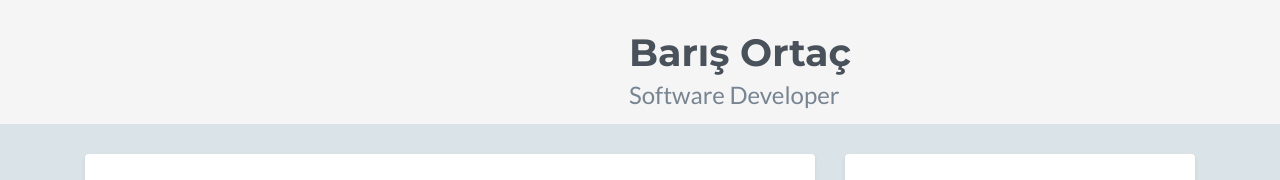
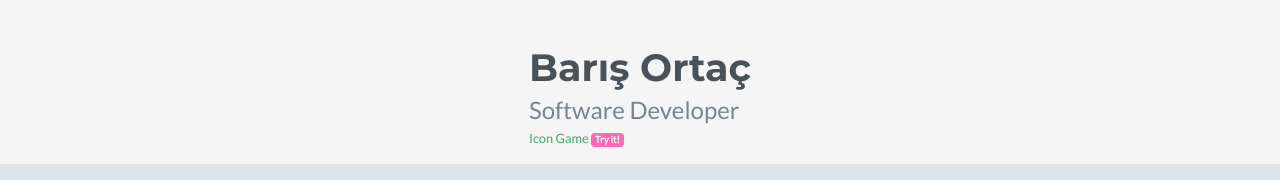
Before and after one commit to barisortac/barisortac.github.io, a plain HTML site: page index.html in a window 1280 px wide. Shown: the top 180 px of the page. Drawn offline with nearby package versions, Linux system fonts and the light colour scheme; no server answers.

Commit message:
update css

```diff
--- a/index.html
+++ b/index.html
@@ -32,17 +32,50 @@
             color: black;
         }
 
+        .container {
+            padding: 0 0 !important;
+            border-top: 0px !important;
+            display: flex !important;
+            justify-content: center;
+            align-content: center;
+        }
+
+        .header {
+            border-top: 0 !important;
+            padding: 15px 0 !important;
+        }
+
+        .desc {
+            margin-bottom: 5px !important;
+        }
+
+        .icon-game {
+            display: flex;
+        }
+
     </style>
+    <!-- custom css-->
 
 </head>
 
 <body>
 <!-- ******HEADER****** -->
-<header class="header" style="padding: 0 0 !important; border-top: 0px !important;">
-    <div class="container clearfix">
-        <div class="profile-content float-left" style="margin-left: 34em;">
+<header class="header" style="">
+    <div class="container">
+        <div class="profile-content">
             <h1 class="name">Barış Ortaç</h1>
             <h2 class="desc">Software Developer</h2>
+            <div class="icon-game">
+                <small>
+                    <a class="more-link"
+                       href="https://icongame.vercel.app/"
+                       target="_blank">Icon Game</a>
+                    <span class="badge badge-info"
+                          style="background-color: hotpink;">
+                        Try it!
+                    </span>
+                </small>
+            </div>
             <!--                <ul class="social list-inline">-->
             <!--                    <li class="list-inline-item"><a href="#"><i class="fab fa-twitter"></i></a></li>-->
             <!--                    <li class="list-inline-item"><a href="#"><i class="fab fa-linkedin-in"></i></a></li>-->
@@ -55,7 +88,7 @@
     </div><!--//container-->
 </header><!--//header-->
 
-<div class="container sections-wrapper" style="padding-top: 30px;">
+<div class="container sections-wrapper" style="margin-top: 30px;">
     <div class="row">
         <div class="primary col-lg-8 col-12">
             <section class="about section">
```
Lines whose indentation alone changed are shown as unchanged.
